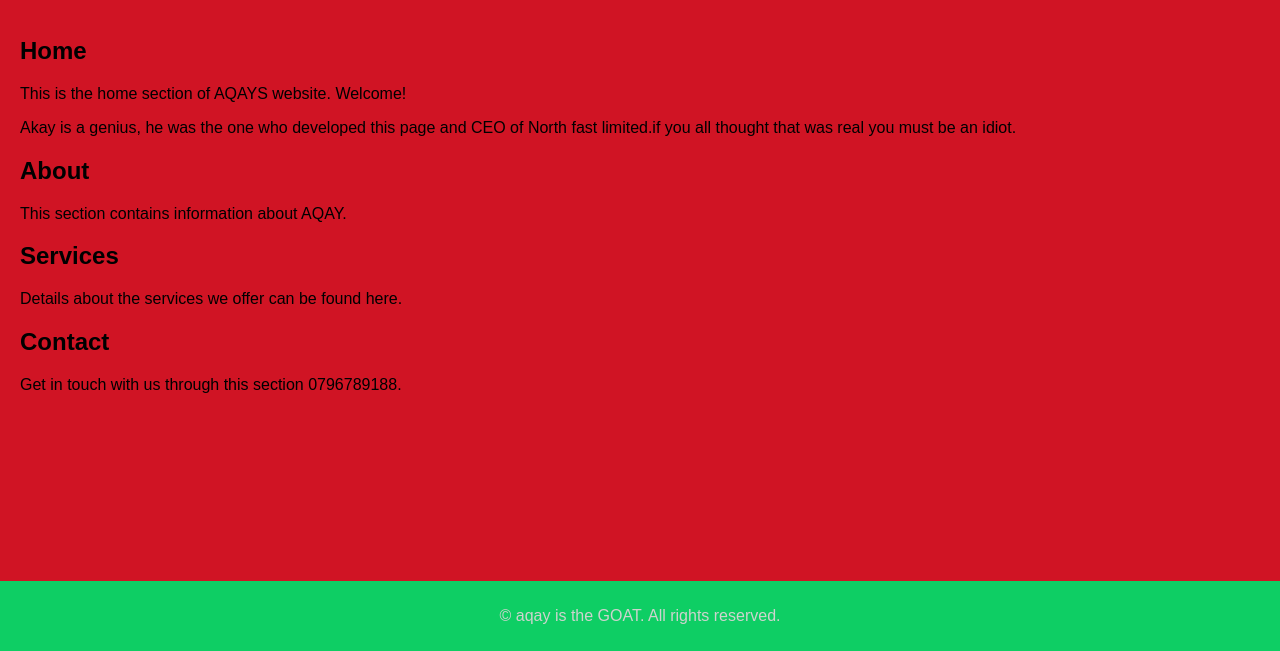
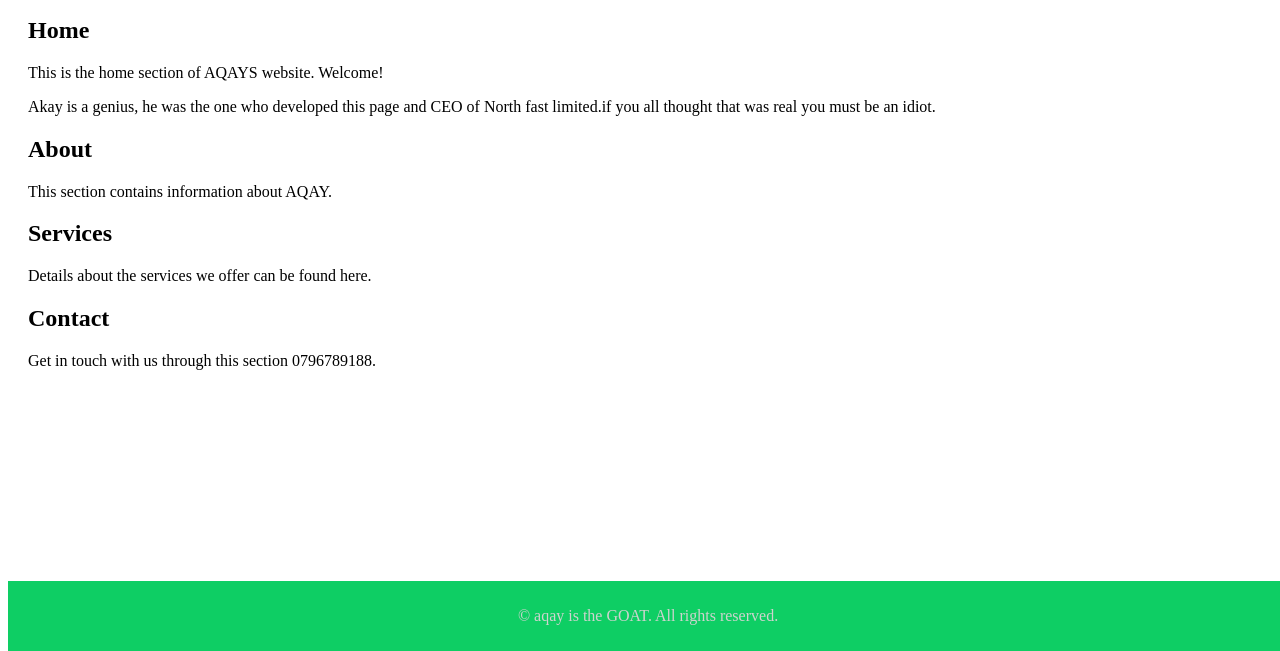
Before and after one commit to AKAYDINHO/prime_aqay, a plain HTML site: page index.html in a window 1280 px wide. Shown: the part 149-800 px from the top of the page. Drawn offline with Linux system fonts and the light colour scheme.

Commit message:
Update index.html

```diff
--- a/index.html
+++ b/index.html
@@ -5,11 +5,6 @@
     <meta name="viewport" content="width=device-width, initial-scale=1.0">
     <title>My First HTML Page</title>
     <style>
-        body {
-            font-family: Arial, sans-serif;
-            margin: 0;
-            padding: 0;
-            background-color: #cf0b1cf5;
         }
         header {
             background-color: #040505;
```
